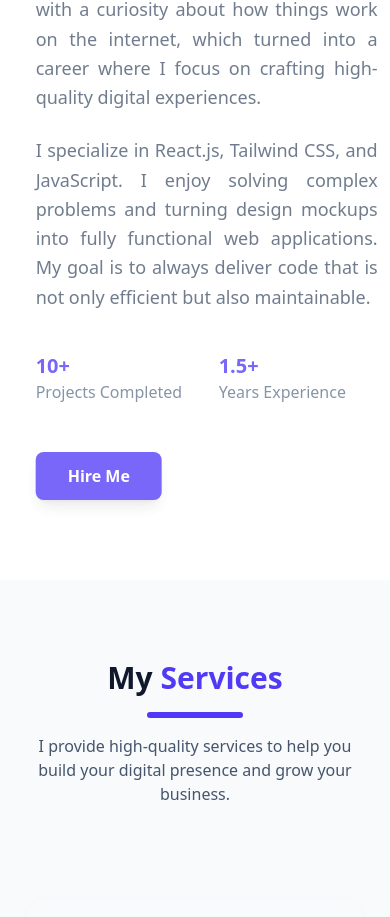
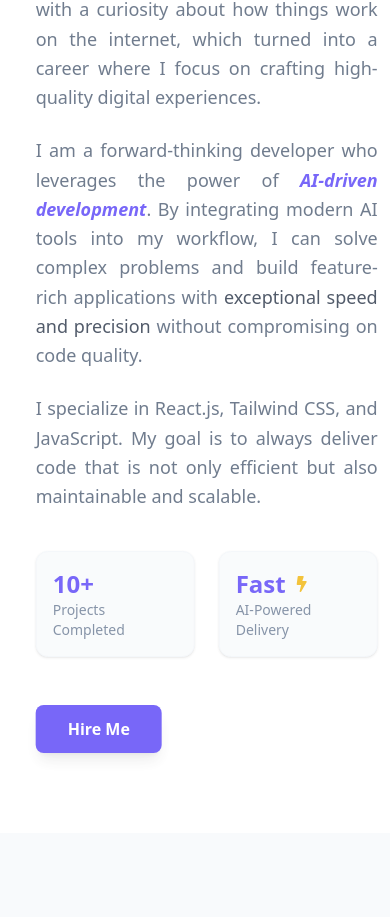
Before and after one commit to KauserDev/kauser-dev-portf, a React (Vite) app: page / in a window 390 px wide. Shown: the part 1677-2594 px from the top of the page. Built offline with nearby package versions, Linux system fonts and the light colour scheme.

Commit message:
Added AI-Powered development service and updated about section

```diff
--- a/src/Component/About.jsx
+++ b/src/Component/About.jsx
@@ -1,27 +1,26 @@
-
 import { motion } from 'framer-motion';
 import aboutImg from '../assets/Hero.png';
+import { FaBolt } from 'react-icons/fa'; // frist develop bujhate
 
 const About = () => {
   return (
-    <section id="about" className="py-20 bg-white dark:bg-slate-950
-    transition-colors duration-500 overflow-hidden">
-      <div className="container mx-auto px-6">
+    <section id="about" className="py-20 overflow-hidden transition-colors duration-500 bg-white dark:bg-slate-950">
+      <div className="container px-6 mx-auto">
 
         {/* Section Title */}
-        <div className="text-center mb-16">
+        <div className="mb-16 text-center">
           <motion.h2
             initial={{ opacity: 0, y: 20 }}
             whileInView={{ opacity: 1, y: 0 }}
             transition={{ duration: 0.5 }}
-            className="text-3xl md:text-5xl font-bold text-slate-900 dark:text-white mb-4"
+            className="mb-4 text-3xl font-bold md:text-5xl text-slate-900 dark:text-white"
           >
             About <span className="text-indigo-600">Me</span>
           </motion.h2>
           <div className="w-20 h-1.5 bg-indigo-600 mx-auto rounded-full" />
         </div>
 
-        <div className="grid grid-cols-1 lg:grid-cols-2 gap-12 items-center">
+        <div className="grid items-center grid-cols-1 gap-12 lg:grid-cols-2">
 
           {/* Left Side: Image with Decorative Elements */}
           <motion.div
@@ -30,18 +29,15 @@ const About = () => {
             transition={{ duration: 0.8 }}
             className="relative"
           >
-            <div className="relative z-10 w-full max-w-md mx-auto aspect-square rounded-2xl
-            overflow-hidden shadow-2xl border-4 border-white dark:border-slate-800">
+            <div className="relative z-10 w-full max-w-md mx-auto overflow-hidden border-4 border-white shadow-2xl aspect-square rounded-2xl dark:border-slate-800">
               <img
                 src={aboutImg}
                 alt="About Kauser"
-                className="w-full h-full object-cover hover:scale-110 transition-transform duration-500"
+                className="object-cover w-full h-full transition-transform duration-500 hover:scale-110"
               />
             </div>
-            {/* Background Decorative Box */}
-            <div className="absolute -bottom-6 -right-6 w-full max-w-md h-full
-            border-4 border-indigo-600 rounded-2xl -z-0 hidden md:block" />
-            <div className="absolute -top-10 -left-10 w-32 h-32 bg-purple-500/10 rounded-full blur-3xl" />
+            <div className="absolute hidden w-full h-full max-w-md border-4 border-indigo-600 -bottom-6 -right-6 rounded-2xl -z-0 md:block" />
+            <div className="absolute w-32 h-32 rounded-full -top-10 -left-10 bg-purple-500/10 blur-3xl" />
           </motion.div>
 
           {/* Right Side: Content */}
@@ -51,32 +47,40 @@ const About = () => {
             transition={{ duration: 0.8 }}
             className="space-y-6"
           >
-            <h3 className="text-2xl md:text-3xl font-bold text-slate-800 dark:text-slate-100">
+            <h3 className="text-2xl font-bold md:text-3xl text-slate-800 dark:text-slate-100">
               I'm a Passionate <span className="text-indigo-500">Front-End Developer</span>
             </h3>
 
-            <p className="text-slate-600 dark:text-gray-400 text-lg leading-relaxed text-justify">
+            <p className="text-lg leading-relaxed text-justify text-slate-600 dark:text-gray-400">
               Hello! I'm Kauser Hossen, a web developer who loves building clean, interactive, and user-centric websites.
               My journey in web development started with a curiosity about how things work on the internet,
               which turned into a career where I focus on crafting high-quality digital experiences.
             </p>
 
-            <p className="text-slate-600 dark:text-gray-400 text-lg leading-relaxed text-justify">
-              I specialize in <span className='font-medium'>React.js, Tailwind CSS, and JavaScript</span>
-              . I enjoy solving complex problems
-              and turning design mockups into fully functional web applications. My goal is to always
-              deliver code that is not only efficient but also maintainable.
+            {/* AI-Driven Development Highlight */}
+            <p className="text-lg leading-relaxed text-justify text-slate-600 dark:text-gray-400">
+              I am a forward-thinking developer who leverages the power of <span className="italic font-semibold text-indigo-600">AI-driven development</span>.
+              By integrating modern AI tools into my workflow, I can solve complex problems and build feature-rich
+              applications with <span className="font-medium text-slate-800 dark:text-slate-200">exceptional speed and precision</span> without compromising on code quality.
+            </p>
+
+            <p className="text-lg leading-relaxed text-justify text-slate-600 dark:text-gray-400">
+              I specialize in <span className='font-medium'>React.js, Tailwind CSS, and JavaScript</span>.
+              My goal is to always deliver code that is not only efficient but also maintainable and scalable.
             </p>
 
             {/* Stats/Info Grid */}
             <div className="grid grid-cols-2 gap-6 pt-4">
-              <div>
-                <p className="text-indigo-600 font-bold text-xl">10+</p>
-                <p className="text-slate-500 dark:text-slate-400">Projects Completed</p>
+              <div className="p-4 border shadow-sm rounded-xl bg-slate-50 dark:bg-slate-900 border-slate-100 dark:border-slate-800">
+                <p className="text-2xl font-bold text-indigo-600">10+</p>
+                <p className="text-sm text-slate-500 dark:text-slate-400">Projects Completed</p>
               </div>
-              <div>
-                <p className="text-indigo-600 font-bold text-xl">1.5+</p>
-                <p className="text-slate-500 dark:text-slate-400">Years Experience</p>
+              <div className="p-4 border shadow-sm rounded-xl bg-slate-50 dark:bg-slate-900 border-slate-100 dark:border-slate-800">
+                <div className="flex items-center gap-2">
+                   <p className="text-2xl font-bold text-indigo-600">Fast</p>
+                   <FaBolt className="text-yellow-500" />
+                </div>
+                <p className="text-sm text-slate-500 dark:text-slate-400">AI-Powered Delivery</p>
               </div>
             </div>
 
@@ -87,8 +91,7 @@ const About = () => {
                 target="_blank"
                 rel="noopener noreferrer"
                 >
-                <button className="px-8 py-3 bg-indigo-600 text-white font-bold rounded-lg
-                shadow-lg hover:bg-indigo-700 transition-all active:scale-95">
+                <button className="px-8 py-3 font-bold text-white transition-all bg-indigo-600 rounded-lg shadow-lg hover:bg-indigo-700 active:scale-95">
                     Hire Me
                 </button>
                </a>
--- a/src/Component/MyService.jsx
+++ b/src/Component/MyService.jsx
@@ -1,6 +1,5 @@
-
 import { motion } from 'framer-motion';
-import { FaCode, FaPaintBrush, FaMobileAlt } from 'react-icons/fa';
+import { FaCode, FaPaintBrush, FaMobileAlt, FaRobot } from 'react-icons/fa'; // FaRobot add hoyeche
 
 const services = [
   {
@@ -23,32 +22,39 @@ const services = [
     title: "Responsive Design",
     description: "Ensuring your website looks perfect on all devices, including mobile phones, tablets, and desktops.",
     color: "from-emerald-500 to-teal-600"
+  },
+  {
+    id: 4,
+    icon: <FaRobot className="text-4xl" />,
+    title: "AI-Powered Dev",
+    description: "Utilizing AI tools to accelerate coding, debugging, and project delivery with maximum precision and speed.",
+    color: "from-orange-500 to-red-600"
   }
 ];
 
 const MyService = () => {
   return (
-    <section id="service" className="py-20 bg-slate-50 dark:bg-slate-900 transition-colors duration-500">
-      <div className="container mx-auto px-6">
+    <section id="service" className="py-20 transition-colors duration-500 bg-slate-50 dark:bg-slate-900">
+      <div className="container px-6 mx-auto">
 
         {/* Section Header */}
-        <div className="text-center mb-16">
+        <div className="mb-16 text-center">
           <motion.h2
             initial={{ opacity: 0, y: 20 }}
             whileInView={{ opacity: 1, y: 0 }}
             transition={{ duration: 0.5 }}
-            className="text-3xl md:text-5xl font-bold text-slate-900 dark:text-white mb-4"
+            className="mb-4 text-3xl font-bold md:text-5xl text-slate-900 dark:text-white"
           >
             My <span className="text-indigo-600">Services</span>
           </motion.h2>
           <div className="w-24 h-1.5 bg-indigo-600 mx-auto rounded-full" />
-          <p className="mt-4 text-slate-600 dark:text-slate-400 max-w-2xl mx-auto">
-            I provide high-quality services to help you build your digital presence and grow your business.
+          <p className="max-w-2xl mx-auto mt-4 text-slate-600 dark:text-slate-400">
+            I provide high-quality services leveraging modern tools and AI to help you build your digital presence faster.
           </p>
         </div>
 
         {/* Services Grid */}
-        <div className="grid grid-cols-1 md:grid-cols-2 lg:grid-cols-3 gap-8">
+        <div className="grid max-w-5xl grid-cols-1 gap-8 mx-auto md:grid-cols-2 lg:grid-cols-2">
           {services.map((service, index) => (
             <motion.div
               key={service.id}
@@ -56,9 +62,7 @@ const MyService = () => {
               whileInView={{ opacity: 1, y: 0 }}
               transition={{ duration: 0.5, delay: index * 0.1 }}
               whileHover={{ y: -10 }}
-              className="relative group p-8 bg-white dark:bg-slate-800 rounded-3xl
-              border border-slate-200 dark:border-white/10 shadow-xl hover:shadow-indigo-500/20
-              transition-all duration-300 overflow-hidden"
+              className="relative p-8 overflow-hidden transition-all duration-300 bg-white border shadow-xl group dark:bg-slate-800 rounded-3xl border-slate-200 dark:border-white/10 hover:shadow-indigo-500/20"
             >
               {/* Background Glow on Hover */}
               <div className={`absolute top-0 right-0 w-32 h-32 bg-gradient-to-br ${service.color}
@@ -72,10 +76,10 @@ const MyService = () => {
               </div>
 
               {/* Title & Description */}
-              <h3 className="text-2xl font-bold text-slate-800 dark:text-white mb-4">
+              <h3 className="mb-4 text-2xl font-bold text-slate-800 dark:text-white">
                 {service.title}
               </h3>
-              <p className="text-slate-600 dark:text-slate-400 leading-relaxed">
+              <p className="leading-relaxed text-slate-600 dark:text-slate-400">
                 {service.description}
               </p>
 
```
